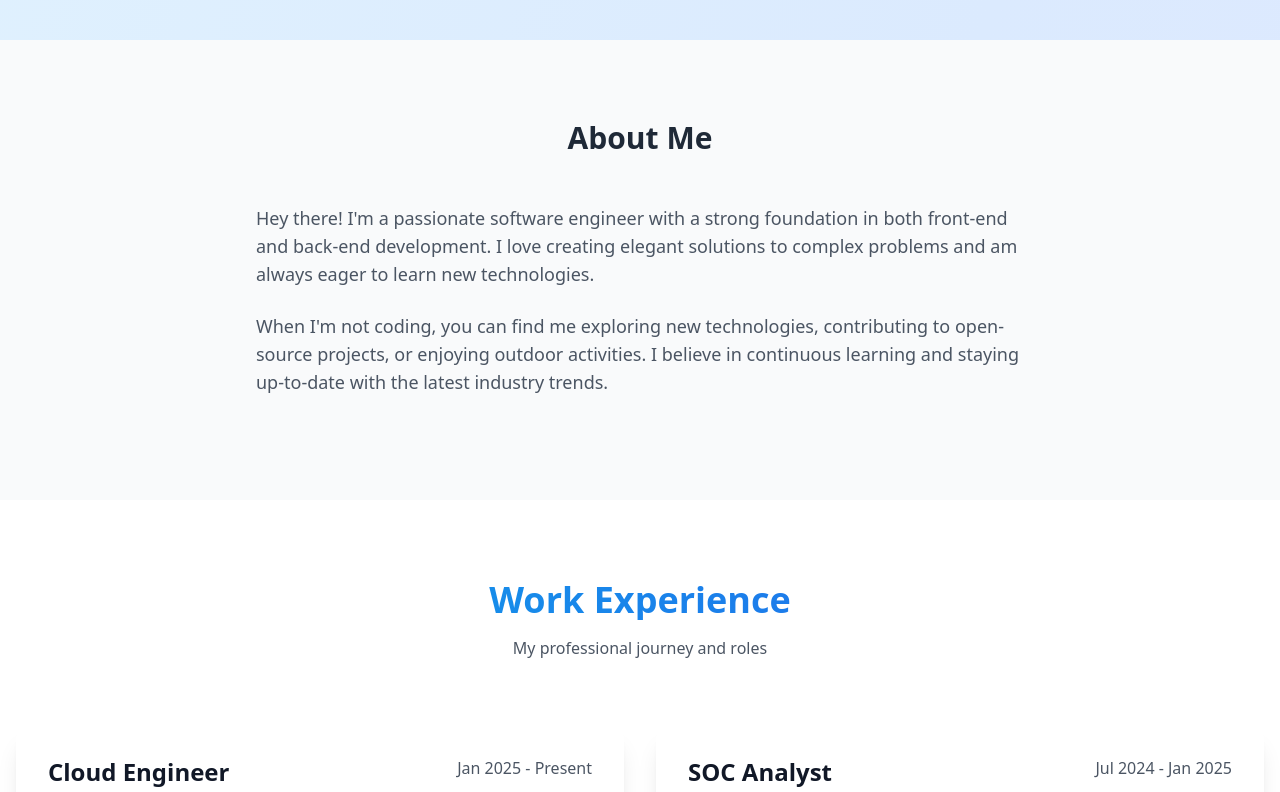
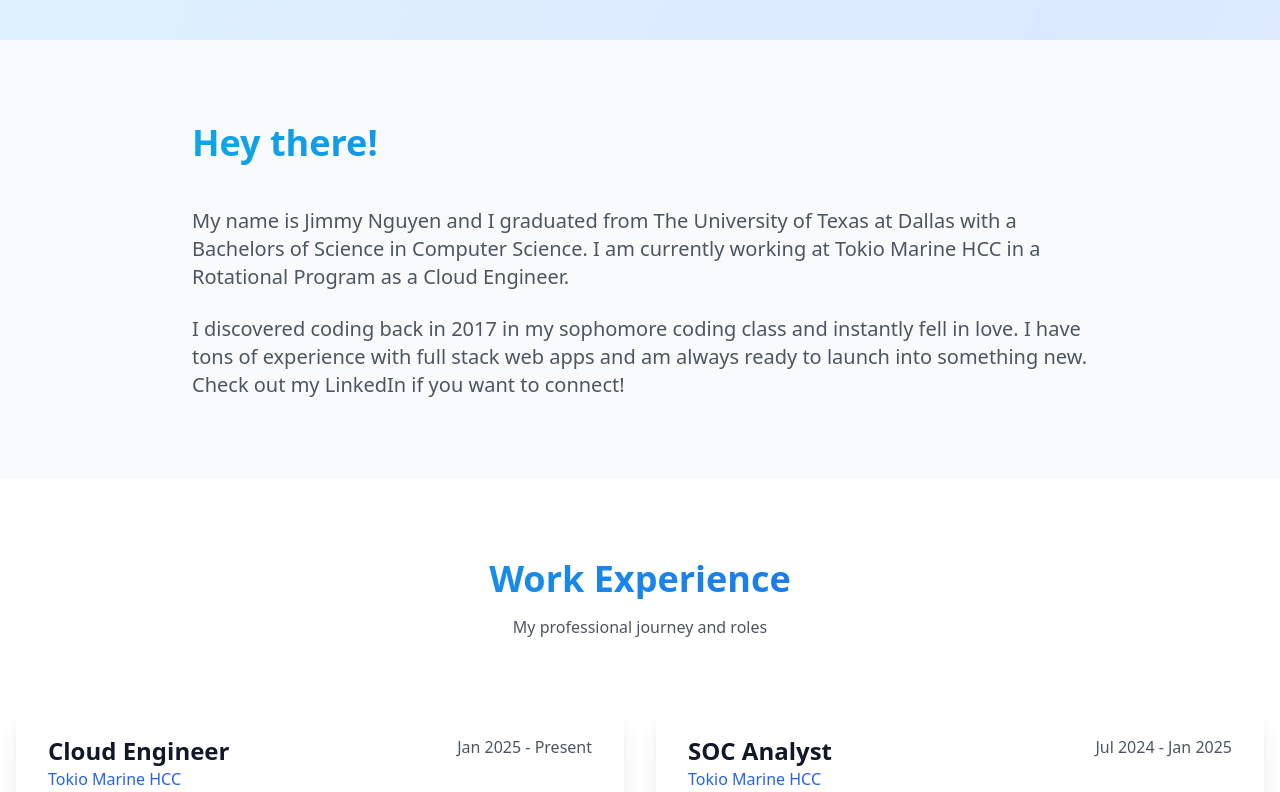
Before and after one commit to justjdnguyen/personal-website, a Next.js app in the folder react-website/: page / in a window 1280 px wide. Shown: the part 760-1552 px from the top of the page. Built offline with nearby package versions, Linux system fonts and the light colour scheme.

Commit message:
Update tagline and about me

```diff
--- a/react-website/app/page.js
+++ b/react-website/app/page.js
@@ -31,7 +31,6 @@ import {
   FaGitAlt,
   FaAws,
   FaDatabase,
-  FaMicrosoft,
 } from "react-icons/fa";
 import {
   SiCplusplus,
@@ -47,6 +46,7 @@ import {
   SiVercel,
   SiXampp,
   SiNextdotjs,
+  SiMicrosoftazure,
 } from "react-icons/si";
 import Image from "next/image";
 import { Analytics } from "@vercel/analytics/next";
@@ -277,7 +277,7 @@ function ProfilePicture() {
     <div className="relative w-48 h-48 md:w-80 md:h-80 mb-8 mx-auto">
       <div className="absolute inset-0 rounded-full bg-gradient-to-br from-sky-400 via-blue-500 to-indigo-500 p-1">
         <Image
-          src="/profile.jpg"
+          src="/profile.JPG"
           alt="Jimmy Nguyen"
           width={320}
           height={320}
@@ -320,8 +320,8 @@ function HeroSection({ darkMode }) {
             Software Engineer & Full Stack Developer
           </h2>
           <p className="text-lg md:text-xl mb-12 text-gray-600 dark:text-gray-400 max-w-2xl mx-auto">
-            Building innovative solutions with modern technologies. Passionate
-            about creating impactful software that makes a difference.
+            Building innovative solutions and solving complex problems with
+            software that makes a difference.
           </p>
           <div className="flex flex-col md:flex-row justify-center gap-4 md:gap-6 px-4 md:px-0">
             <motion.a
@@ -367,8 +367,8 @@ function SkillsSection() {
     {
       category: "Languages",
       items: [
+        { name: "Python", icon: <FaPython className="text-[#3776AB]" /> },
         { name: "Java", icon: <FaJava className="text-[#007396]" /> },
-        { name: "Python", icon: <FaPython className="text-[#3776AB]" /> },
         { name: "C++", icon: <SiCplusplus className="text-[#00599C]" /> },
         { name: "C#", icon: <SiCsharp className="text-[#239120]" /> },
         { name: "JavaScript", icon: <FaJs className="text-[#F7DF1E]" /> },
@@ -409,7 +409,10 @@ function SkillsSection() {
           icon: <SiGooglecloud className="text-[#4285F4]" />,
         },
         { name: "AWS", icon: <FaAws className="text-[#FF9900]" /> },
-        { name: "Azure", icon: <FaMicrosoft className="text-[#0078D4]" /> },
+        {
+          name: "Azure",
+          icon: <SiMicrosoftazure className="text-[#0078D4]" />,
+        },
         { name: "Vercel", icon: <SiVercel className="text-[#000]" /> },
         { name: "XAMPP", icon: <SiXampp className="text-[#FB7A24]" /> },
       ],
@@ -507,23 +510,31 @@ function AboutMeSection() {
   return (
     <section id="about" className="py-20 bg-gray-50 dark:bg-gray-900">
       <div className="container mx-auto px-4">
-        <h2 className="text-3xl font-bold text-center mb-12 text-gray-800 dark:text-white">
-          About Me
-        </h2>
-        <div className="max-w-3xl mx-auto">
-          <p className="text-lg text-gray-600 dark:text-gray-300 mb-6">
-            Hey there! I&apos;m a passionate software engineer with a strong
-            foundation in both front-end and back-end development. I love
-            creating elegant solutions to complex problems and am always eager
-            to learn new technologies.
-          </p>
-          <p className="text-lg text-gray-600 dark:text-gray-300 mb-6">
-            When I&apos;m not coding, you can find me exploring new
-            technologies, contributing to open-source projects, or enjoying
-            outdoor activities. I believe in continuous learning and staying
-            up-to-date with the latest industry trends.
-          </p>
-        </div>
+        <motion.div
+          initial={{ opacity: 0, y: 20 }}
+          whileInView={{ opacity: 1, y: 0 }}
+          viewport={{ once: true, margin: "-100px" }}
+          transition={{ duration: 0.5 }}
+          className="max-w-4xl mx-auto"
+        >
+          <h2 className="text-4xl font-bold mb-8 bg-clip-text text-transparent bg-gradient-to-r from-sky-500 to-blue-600 dark:from-gray-200 dark:to-gray-400 leading-[1.3] pb-2">
+            Hey there!
+          </h2>
+          <div className="space-y-6 text-gray-600 dark:text-gray-300">
+            <p className="text-lg md:text-xl">
+              My name is Jimmy Nguyen and I graduated from The University of
+              Texas at Dallas with a Bachelors of Science in Computer Science. I
+              am currently working at Tokio Marine HCC in a Rotational Program
+              as a Cloud Engineer.
+            </p>
+            <p className="text-lg md:text-xl">
+              I discovered coding back in 2017 in my sophomore coding class and
+              instantly fell in love. I have tons of experience with full stack
+              web apps and am always ready to launch into something new. Check
+              out my LinkedIn if you want to connect!
+            </p>
+          </div>
+        </motion.div>
       </div>
     </section>
   );
@@ -574,7 +585,7 @@ function ExperienceSection() {
     {
       title: "DevOps Lead (Capstone Project)",
       company: "Ellison Fluid Calipers",
-      period: "2024",
+      period: "Jan 2024 - May 2024",
       description:
         "Led the implementation of CI/CD pipelines and infrastructure automation for a large-scale application.",
       technologies: ["Docker", "Kubernetes", "Azure", "Terraform"],
```
